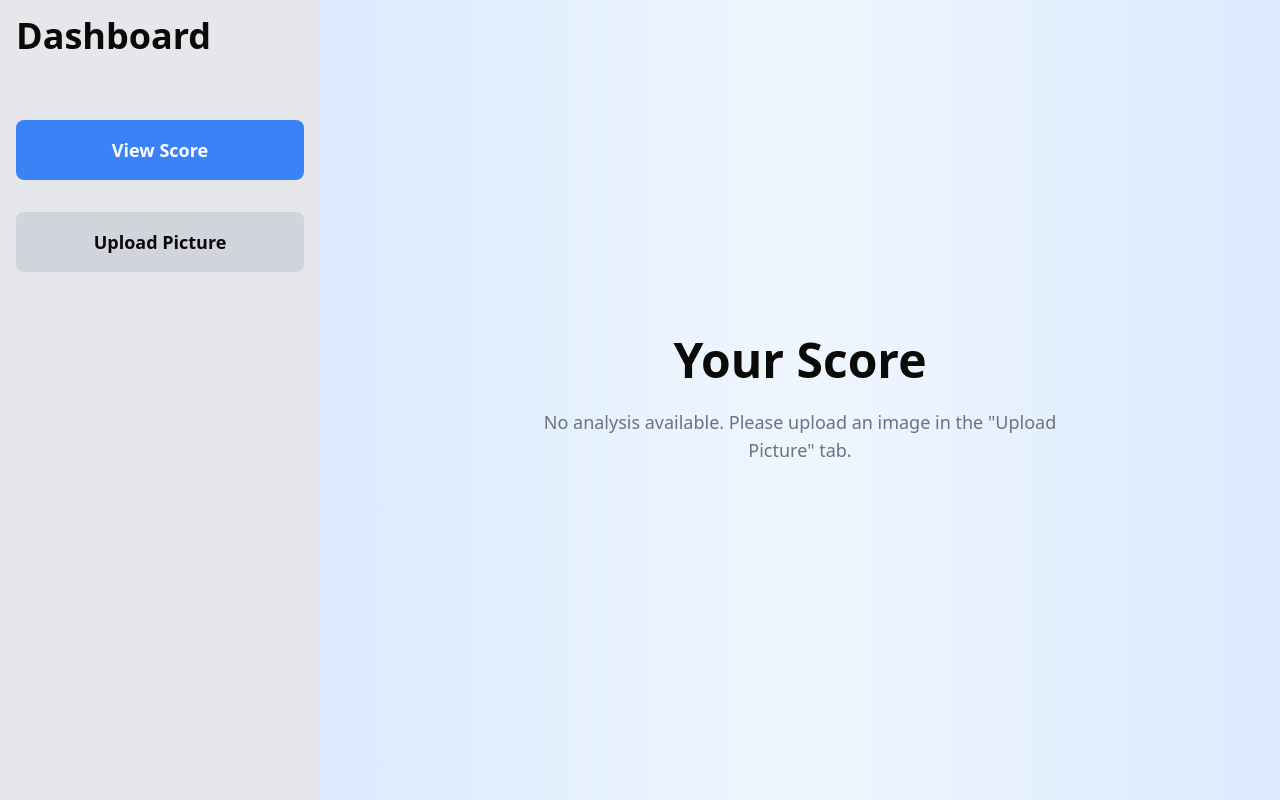
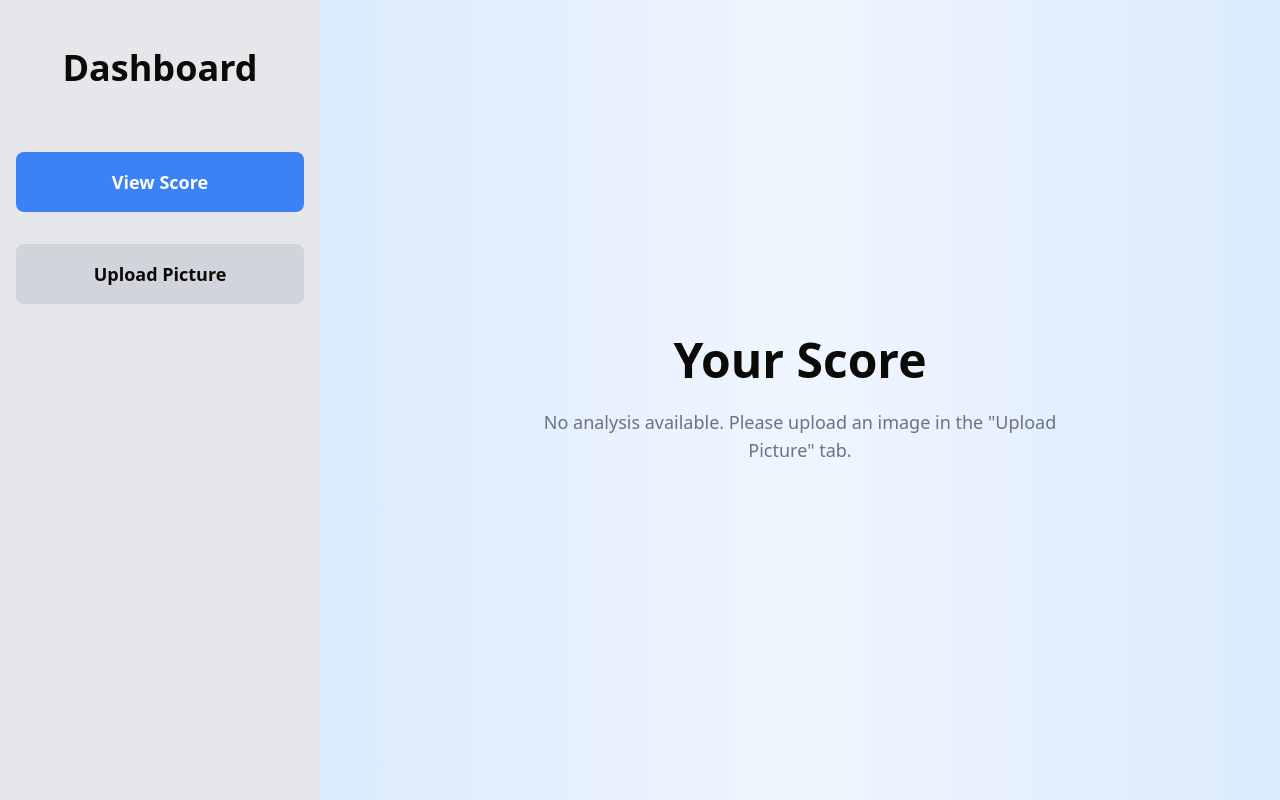
Before and after one commit to chickfilaman51/facetime, a Next.js app: page /upload in a window 1280 px wide. Built offline with nearby package versions, Linux system fonts and the light colour scheme; a web font is replaced by a local one.

Commit message:
fixed nav

```diff
--- a/app/upload/page.tsx
+++ b/app/upload/page.tsx
@@ -106,7 +106,7 @@ export default function Dashboard() {
       {/* Left Sidebar */}
       {/* Left Sidebar */}
       <div className="w-1/4 bg-gray-200 p-4 flex flex-col space-y-8"> {/* Increased spacing between buttons */}
-        <h2 className="text-4xl font-bold mb-8">Dashboard</h2> {/* Increased font size for the heading */}
+        <h2 className="text-4xl font-bold mb-8 mt-8 text-center">Dashboard</h2> {/* Increased font size for the heading */}
         <button
           onClick={() => handleTabChange("score")}
           className={`p-4 rounded-lg text-lg font-semibold ${
```
